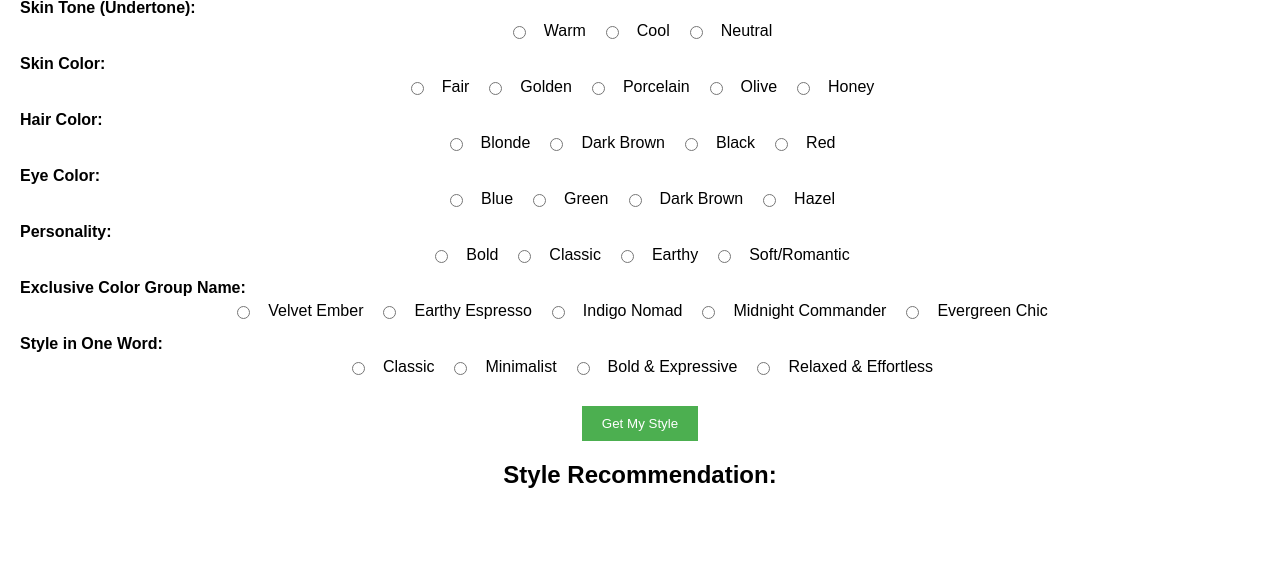
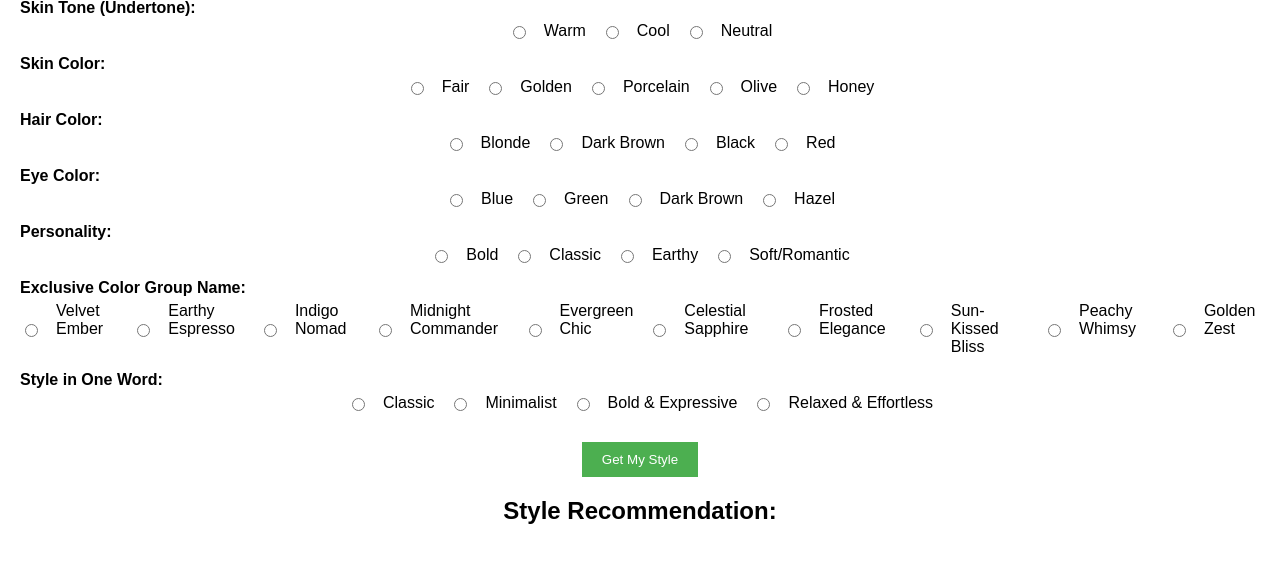
Before and after one commit to cmkuruvi/organo-shopify-style-app, a Flask app: page / in a window 1280 px wide. Shown: the part 81-644 px from the top of the page. Run offline with Flask 3, Linux system fonts and the light colour scheme; parts of the project's set-up code (start-up, migrations or seed data) failed here and were passed over.

Commit message:
Update index.html
No pants out + all color groups

```diff
--- a/templates/index.html
+++ b/templates/index.html
@@ -102,6 +102,11 @@
                 <input type="radio" name="color_group" value="Indigo Nomad"> Indigo Nomad
                 <input type="radio" name="color_group" value="Midnight Commander"> Midnight Commander
                 <input type="radio" name="color_group" value="Evergreen Chic"> Evergreen Chic
+                <input type="radio" name="color_group" value="Celestial Sapphire"> Celestial Sapphire
+                <input type="radio" name="color_group" value="Frosted Elegance"> Frosted Elegance
+                <input type="radio" name="color_group" value="Sun-Kissed Bliss"> Sun-Kissed Bliss
+                <input type="radio" name="color_group" value="Peachy Whimsy"> Peachy Whimsy
+                <input type="radio" name="color_group" value="Golden Zest"> Golden Zest
             </div>
         </div>
 
@@ -155,7 +160,7 @@
                 result += "<p><strong>Best Occasions:</strong> " + data["Best Occasions for This Color"] + "</p>";
                 result += "<p><strong>Power Statement:</strong> " + data["Power Statement"] + "</p>";
                 result += "<p><strong>Shirt Colors:</strong> " + data["Suggested Shirt Colors"] + "</p>";
-                result += "<p><strong>Pant Colors:</strong> " + data["Suggested Pant Colors"] + "</p>";
+                //result += "<p><strong>Pant Colors:</strong> " + data["Suggested Pant Colors"] + "</p>";
                 result += "<p><strong>Top Clothing Priority:</strong> " + data["Top Clothing Priority"] + "</p>";
                 result += "<p><strong>Celebrity Wardrobe:</strong> " + data["Celebrity Wardrobe Inspiration"] + "</p>";
                 document.getElementById("output").innerHTML = result;
```
